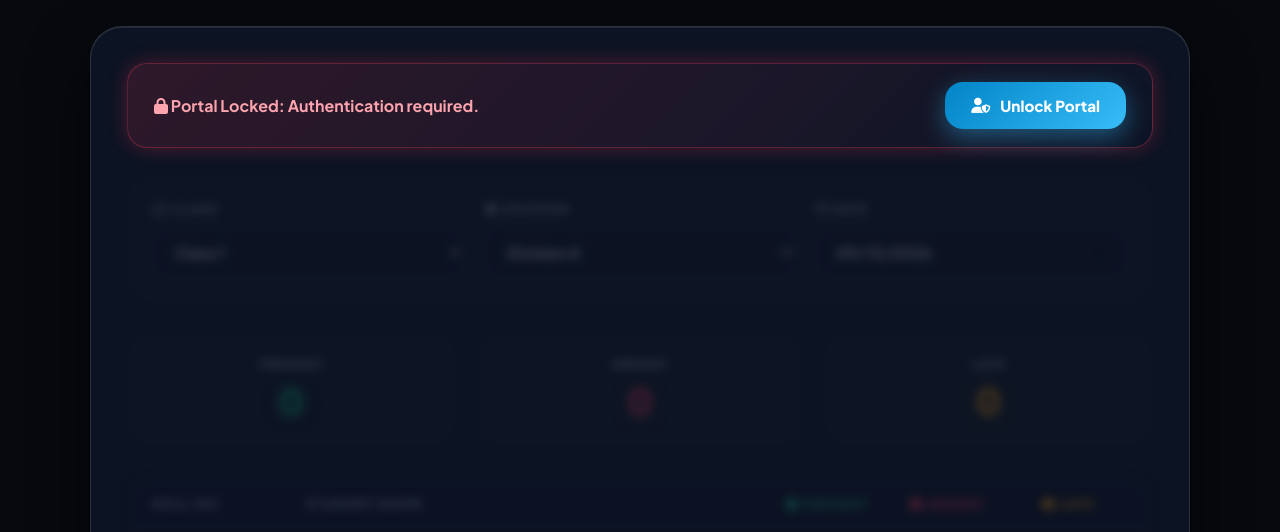
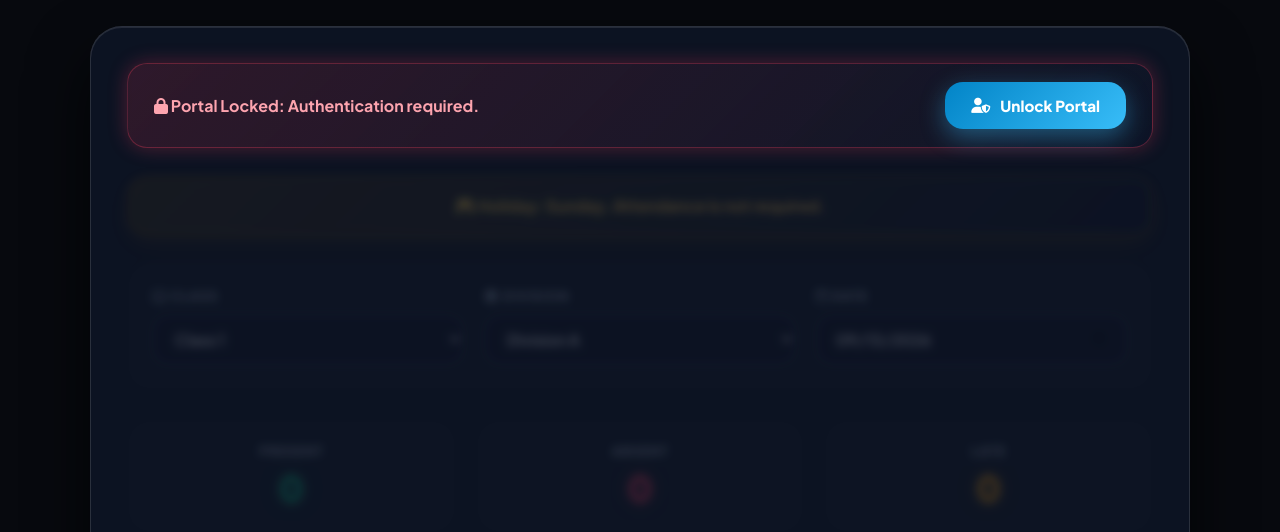
Before and after one commit to arya010406-byte/attendance, a Flask app: page / in a window 1280 px wide. Shown: the part 193-725 px from the top of the page. Run offline with Flask 3, Linux system fonts and the light colour scheme.

```diff
--- a/templates/index.html
+++ b/templates/index.html
@@ -136,6 +136,12 @@
             border: 1px solid rgba(56, 189, 248, 0.3); color: #7dd3fc; padding: 16px 24px; border-radius: 20px; margin-bottom: 28px; font-weight: 700; justify-content: space-between; align-items: center; gap: 14px;
         }
 
+        .holiday-banner {
+            display: none; background: linear-gradient(135deg, rgba(245, 158, 11, 0.18) 0%, rgba(15, 23, 42, 0.6) 100%);
+            border: 1px solid rgba(245, 158, 11, 0.35); color: #fcd34d; padding: 18px 26px; border-radius: 20px; margin-bottom: 28px; font-weight: 700; justify-content: center; align-items: center; gap: 14px; text-align: center;
+            box-shadow: 0 10px 25px rgba(245, 158, 11, 0.15);
+        }
+
         /* Control Inputs Grid */
         .controls {
             display: grid; grid-template-columns: repeat(auto-fit, minmax(220px, 1fr)); gap: 20px;
@@ -261,7 +267,7 @@
         /* Responsiveness Media Queries */
         @media (max-width: 768px) {
             .container { padding: 24px 18px; width: 95%; }
-            .auth-banner, .status-badge-banner { flex-direction: column; text-align: center; }
+            .auth-banner, .status-badge-banner, .holiday-banner { flex-direction: column; text-align: center; }
             .auth-banner button, .status-badge-banner button { width: 100%; }
             .actions { flex-direction: column; align-items: stretch; }
             .action-btns-right { flex-direction: column; width: 100%; gap: 12px; }
@@ -317,6 +323,10 @@
             <div class="status-badge-banner" id="status-badge-banner">
                 <span><i class="fa-solid fa-circle-check"></i> Attendance saved in MongoDB Atlas.</span>
                 <button class="btn btn-warning" id="update-toggle-btn"><i class="fa-solid fa-pen-to-square"></i> Update Attendance</button>
+            </div>
+
+            <div class="holiday-banner" id="holiday-banner">
+                <span id="holiday-banner-text"><i class="fa-solid fa-champagne-glasses"></i> Holiday</span>
             </div>
 
             <!-- Options Grid -->
@@ -516,6 +526,41 @@
             return `${today.getFullYear()}-${String(today.getMonth() + 1).padStart(2, '0')}-${String(today.getDate()).padStart(2, '0')}`;
         }
 
+        // Fixed national holidays that repeat every year — key is "MM-DD".
+        const NATIONAL_HOLIDAYS = {
+            "01-26": "Republic Day",
+            "08-15": "Independence Day",
+            "10-02": "Gandhi Jayanti"
+        };
+
+        // Festival / other holidays that move every year — add the exact
+        // date (YYYY-MM-DD) each year, e.g. "2026-11-08": "Diwali".
+        const FESTIVAL_HOLIDAYS = {
+            // "2026-11-08": "Diwali",
+            // "2026-03-04": "Holi",
+        };
+
+        // Returns the holiday name/reason for a date, or null if it's a working day.
+        function checkHoliday(dateStr) {
+            if (!dateStr) return null;
+
+            if (FESTIVAL_HOLIDAYS[dateStr]) {
+                return FESTIVAL_HOLIDAYS[dateStr];
+            }
+
+            const [, month, day] = dateStr.split("-");
+            if (NATIONAL_HOLIDAYS[`${month}-${day}`]) {
+                return NATIONAL_HOLIDAYS[`${month}-${day}`];
+            }
+
+            const dayOfWeek = new Date(`${dateStr}T00:00:00`).getDay();
+            if (dayOfWeek === 0) {
+                return "Sunday";
+            }
+
+            return null;
+        }
+
         document.addEventListener("DOMContentLoaded", () => {
             const classSelect = document.getElementById("class-select");
             const divisionSelect = document.getElementById("division-select");
@@ -525,6 +570,8 @@
             const markAllPresentBtn = document.getElementById("mark-all-present");
             const statusBadgeBanner = document.getElementById("status-badge-banner");
             const updateToggleBtn = document.getElementById("update-toggle-btn");
+            const holidayBanner = document.getElementById("holiday-banner");
+            const holidayBannerText = document.getElementById("holiday-banner-text");
 
             const todayStr = getTodayDateString();
             dateInput.max = todayStr;
@@ -539,15 +586,26 @@
                 studentList.innerHTML = "";
                 const selectedClass = classSelect.value || 1;
                 const selectedDiv = divisionSelect.value || "A";
+                const holidayReason = checkHoliday(dateInput.value);
 
-                if (fetchedRecord && !isEditMode) {
-                    statusBadgeBanner.style.display = "flex";
+                if (holidayReason) {
+                    holidayBanner.style.display = "flex";
+                    holidayBannerText.innerHTML = `<i class="fa-solid fa-champagne-glasses"></i> Holiday: ${holidayReason}. Attendance is not required.`;
+                    statusBadgeBanner.style.display = "none";
                     submitBtn.disabled = true;
                     markAllPresentBtn.disabled = true;
                 } else {
-                    statusBadgeBanner.style.display = "none";
-                    submitBtn.disabled = false;
-                    markAllPresentBtn.disabled = false;
+                    holidayBanner.style.display = "none";
+
+                    if (fetchedRecord && !isEditMode) {
+                        statusBadgeBanner.style.display = "flex";
+                        submitBtn.disabled = true;
+                        markAllPresentBtn.disabled = true;
+                    } else {
+                        statusBadgeBanner.style.display = "none";
+                        submitBtn.disabled = false;
+                        markAllPresentBtn.disabled = false;
+                    }
                 }
 
                 const fragment = document.createDocumentFragment();
@@ -556,7 +614,7 @@
                     const tr = document.createElement("tr");
                     const name = getRandomName(rollNo, selectedClass, selectedDiv);
                     const savedStatus = fetchedRecord ? fetchedRecord[rollNo] : null;
-                    const isDisabled = fetchedRecord && !isEditMode;
+                    const isDisabled = holidayReason ? true : (fetchedRecord && !isEditMode);
 
                     tr.innerHTML = `
                         <td><strong>${rollNo}</strong></td>
@@ -615,6 +673,12 @@
                 const selectedClass = classSelect.value;
                 const selectedDiv = divisionSelect.value;
                 const date = dateInput.value;
+
+                const holidayReason = checkHoliday(date);
+                if (holidayReason) {
+                    showToast(`Cannot submit attendance: ${holidayReason} is a holiday.`, "warning");
+                    return;
+                }
 
                 const attendanceRecord = {};
                 let selectedCount = 0;
```
